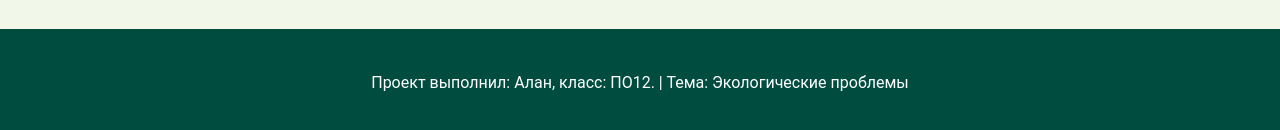
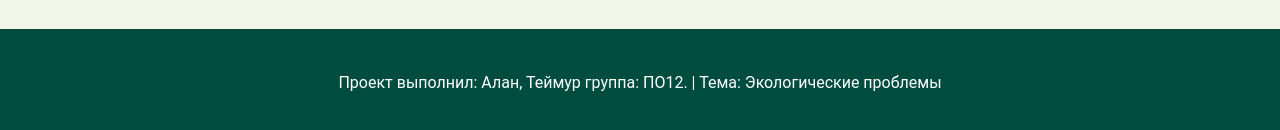
Before and after one commit to D1MpLe24/global-competency-ecology, a plain HTML site: page index.html in a window 1280 px wide. Shown: the part 1720-1850 px from the top of the page. Drawn offline with Linux system fonts and the light colour scheme.

Commit message:
Update index.html

```diff
--- a/index.html
+++ b/index.html
@@ -81,7 +81,7 @@
     </div>
 
     <footer>
-        <p>Проект выполнил: Алан, класс: ПО12. | Тема: Экологические проблемы</p>
+        <p>Проект выполнил: Алан, Теймур группа: ПО12. | Тема: Экологические проблемы</p>
     </footer>
 
 </body>
```
